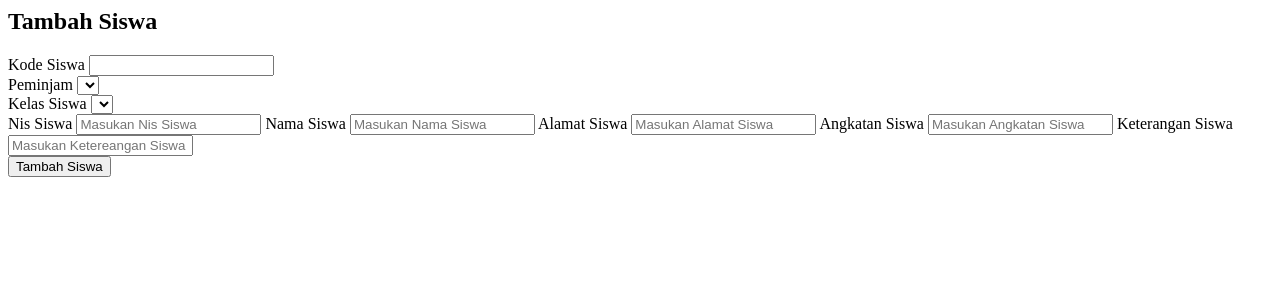
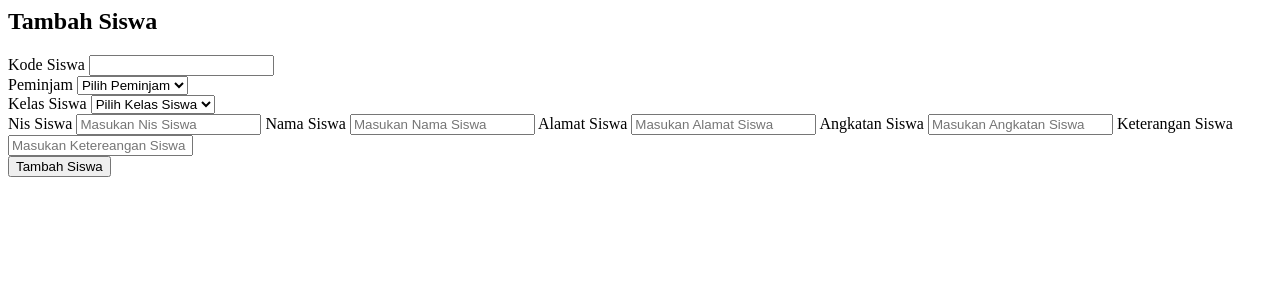
Before and after one commit to Afaandii/inventaris-mvc, a PHP site: page /inventaris_mvc/view/siswa/create.php in a window 1280 px wide. Shown: the top 300 px of the page. Run offline with PHP 8.4, Linux system fonts and the light colour scheme; the template is opened without the code that fills it, so the values that code supplies are empty; some libraries are stand-ins or nearby versions.

Commit message:
edit view create

```diff
--- a/App/view/siswa/create.php
+++ b/App/view/siswa/create.php
@@ -28,6 +28,7 @@
                   <br>
                   <label for="peminjam">Peminjam</label>
                   <select name="peminjam" id="peminjam">
+                    <option value="">Pilih Peminjam</option>
                     <?php foreach ($data['peminjam'] as $peminjam): ?>
                       <option value="<?= $peminjam['ID_PEMINJAM'] ?>">
                         <?= $peminjam['ID_PEMINJAM'] ?> - <?= $peminjam['USERNAME_PEMINJAM'] ?>
@@ -37,6 +38,7 @@
                   <br>
                   <label for="kelsis">Kelas Siswa</label>
                   <select name="kelsis" id="kelsis">
+                    <option value="">Pilih Kelas Siswa</option>
                     <?php foreach ($data['kelsis'] as $kelsis): ?>
                       <option value="<?= $kelsis['ID_KELASSISWA'] ?>">
                         <?= $kelsis['ID_KELASSISWA'] ?> - <?= $kelsis['NAMA_KELASSISWA'] ?>
```
